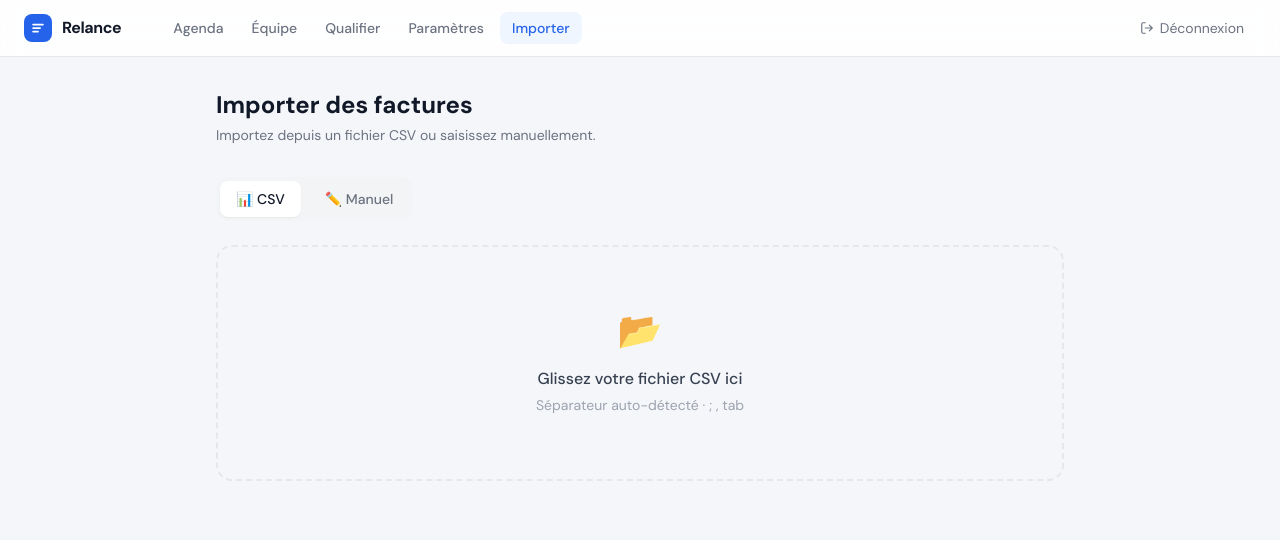
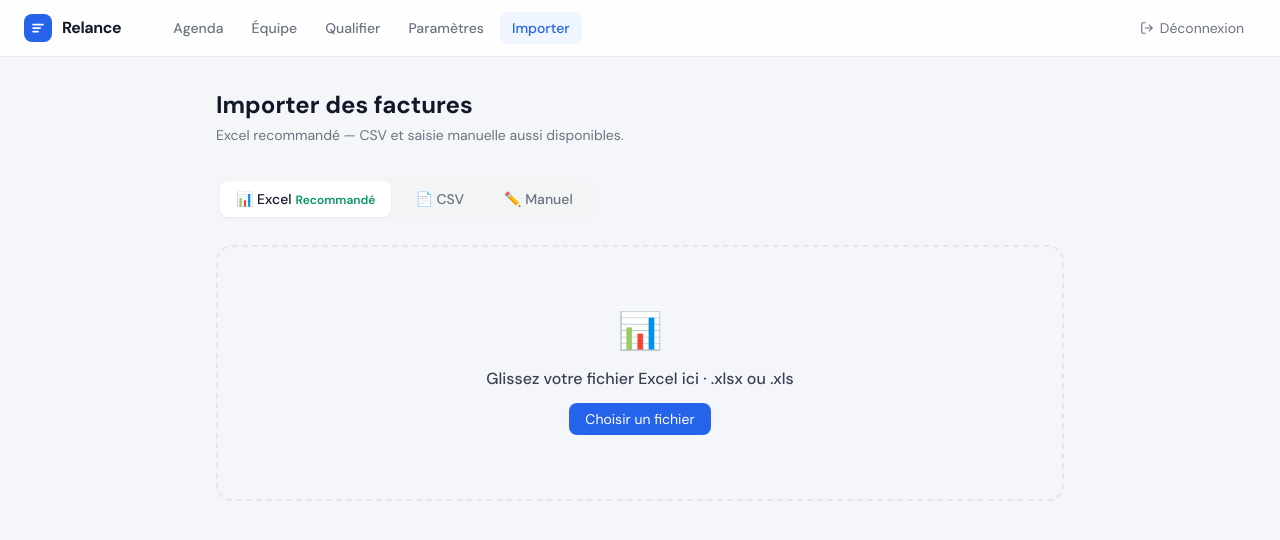
Before and after one commit to alexislecointe28-debug/relance-app, a Next.js app: page /import in a window 1280 px wide. Shown: the top 540 px of the page. Built offline with nearby package versions, Linux system fonts and the light colour scheme.

Commit message:
feat: import Excel .xlsx avec SheetJS + CSV conservé

```diff
--- a/components/import/ImportClient.tsx
+++ b/components/import/ImportClient.tsx
@@ -2,51 +2,86 @@
 
 import { useState, useRef } from 'react'
 import { useRouter } from 'next/navigation'
+import * as XLSX from 'xlsx'
 import { detectSeparator, detectColumns, parseAmount, formatMontant } from '@/lib/utils'
 
-type Mode = 'csv' | 'manual'
+type Mode = 'excel' | 'csv' | 'manual'
 
 interface ParsedFacture {
-  societe: string; numero: string; montant_ttc: number
-  date_facture: string; date_echeance: string; bon_commande: string
+  societe: string
+  numero: string
+  montant_ttc: number
+  date_facture: string
+  date_echeance: string
+  bon_commande: string
   _selected?: boolean
 }
 
 export default function ImportClient() {
-  const [mode, setMode] = useState<Mode>('csv')
+  const [mode, setMode] = useState<Mode>('excel')
   const [step, setStep] = useState<'upload' | 'map' | 'preview' | 'success'>('upload')
   const [parsed, setParsed] = useState<ParsedFacture[]>([])
   const [loading, setLoading] = useState(false)
   const [error, setError] = useState('')
-  const [rawCsv, setRawCsv] = useState<string[][]>([])
+  const [rawData, setRawData] = useState<string[][]>([])
   const [headers, setHeaders] = useState<string[]>([])
   const [mapping, setMapping] = useState<Record<string, number>>({})
   const [importResult, setImportResult] = useState<{ imported: number; skipped: number } | null>(null)
-  const [manual, setManual] = useState<ParsedFacture>({ societe: '', numero: '', montant_ttc: 0, date_facture: '', date_echeance: '', bon_commande: '' })
+  const [manual, setManual] = useState<ParsedFacture>({
+    societe: '', numero: '', montant_ttc: 0,
+    date_facture: '', date_echeance: '', bon_commande: ''
+  })
   const router = useRouter()
 
-  function parseCsvText(text: string) {
-    const sep = detectSeparator(text)
-    const rows = text.split('\n').map(r => r.split(sep).map(c => c.trim().replace(/^"|"$/g, '')))
-    const h = rows[0] || []
-    setHeaders(h)
-    setRawCsv(rows.slice(1).filter(r => r.some(c => c)))
-    setMapping(detectColumns(h))
-    setStep('map')
+  // Parse Excel
+  function handleExcelUpload(e: React.ChangeEvent<HTMLInputElement>) {
+    const file = e.target.files?.[0]
+    if (!file) return
+    setLoading(true)
+    setError('')
+    const reader = new FileReader()
+    reader.onload = (ev) => {
+      try {
+        const data = new Uint8Array(ev.target?.result as ArrayBuffer)
+        const workbook = XLSX.read(data, { type: 'array', cellDates: true })
+        const sheet = workbook.Sheets[workbook.SheetNames[0]]
+        const rows = XLSX.utils.sheet_to_json<string[]>(sheet, { header: 1, raw: false, dateNF: 'dd/mm/yyyy' })
+        const h = (rows[0] as string[]) || []
+        const dataRows = rows.slice(1).filter((r: any) => r.some((c: any) => c)) as string[][]
+        setHeaders(h)
+        setRawData(dataRows)
+        setMapping(detectColumns(h))
+        setStep('map')
+      } catch (err) {
+        setError("Impossible de lire ce fichier Excel. Vérifiez qu'il est au format .xlsx")
+      }
+      setLoading(false)
+    }
+    reader.readAsArrayBuffer(file)
   }
 
+  // Parse CSV
   function handleCsvUpload(e: React.ChangeEvent<HTMLInputElement>) {
     const file = e.target.files?.[0]
     if (!file) return
+    setLoading(true)
     const reader = new FileReader()
     reader.onload = (ev) => {
-      parseCsvText(ev.target?.result as string)
+      const text = ev.target?.result as string
+      const sep = detectSeparator(text)
+      const rows = text.split('\n').map(r => r.split(sep).map(c => c.trim().replace(/^"|"$/g, '')))
+      const h = rows[0] || []
+      setHeaders(h)
+      setRawData(rows.slice(1).filter(r => r.some(c => c)))
+      setMapping(detectColumns(h))
+      setStep('map')
+      setLoading(false)
     }
     reader.readAsText(file, 'UTF-8')
   }
 
   function applyMapping() {
-    const rows: ParsedFacture[] = rawCsv.map(row => ({
+    const rows: ParsedFacture[] = rawData.map(row => ({
       societe: mapping.societe !== undefined ? row[mapping.societe] || '' : '',
       numero: mapping.numero !== undefined ? row[mapping.numero] || '' : '',
       montant_ttc: mapping.montant_ttc !== undefined ? parseAmount(row[mapping.montant_ttc] || '0') : 0,
@@ -93,11 +128,11 @@ export default function ImportClient() {
     <main className="max-w-4xl mx-auto px-4 sm:px-6 py-8">
       <div className="mb-8">
         <h1 className="text-2xl font-bold text-gray-900 mb-1">Importer des factures</h1>
-        <p className="text-gray-500 text-sm">Importez depuis un fichier CSV ou saisissez manuellement.</p>
+        <p className="text-gray-500 text-sm">Excel recommandé — CSV et saisie manuelle aussi disponibles.</p>
       </div>
 
       {step === 'success' ? (
-        <div className="bg-white border border-emerald-200 rounded-2xl p-12 text-center animate-fade-in shadow-sm">
+        <div className="bg-white border border-emerald-200 rounded-2xl p-12 text-center shadow-sm">
           <div className="text-5xl mb-4">✅</div>
           <h2 className="text-xl font-bold text-gray-900 mb-2">Import réussi !</h2>
           {importResult && (
@@ -108,7 +143,8 @@ export default function ImportClient() {
               )}
             </div>
           )}
-          <button onClick={() => router.push('/dashboard')} className="px-6 py-2.5 bg-blue-600 hover:bg-blue-700 text-white rounded-xl text-sm font-medium">
+          <button onClick={() => router.push('/dashboard')}
+            className="px-6 py-2.5 bg-blue-600 hover:bg-blue-700 text-white rounded-xl text-sm font-medium">
             Voir le tableau de bord
           </button>
         </div>
@@ -116,20 +152,41 @@ export default function ImportClient() {
         <>
           {step === 'upload' && (
             <div className="flex gap-2 mb-6 bg-gray-100 rounded-xl p-1 w-fit">
-              {(['csv', 'manual'] as Mode[]).map(m => (
-                <button key={m} onClick={() => setMode(m)}
-                  className={`px-4 py-2 rounded-lg text-sm font-medium transition-all ${mode === m ? 'bg-white text-gray-900 shadow-sm' : 'text-gray-500 hover:text-gray-900'}`}>
-                  {m === 'csv' ? '📊 CSV' : '✏️ Manuel'}
+              {([
+                { id: 'excel', label: '📊 Excel', desc: 'Recommandé' },
+                { id: 'csv', label: '📄 CSV', desc: '' },
+                { id: 'manual', label: '✏️ Manuel', desc: '' },
+              ] as { id: Mode; label: string; desc: string }[]).map(m => (
+                <button key={m.id} onClick={() => setMode(m.id)}
+                  className={`px-4 py-2 rounded-lg text-sm font-medium transition-all relative ${mode === m.id ? 'bg-white text-gray-900 shadow-sm' : 'text-gray-500 hover:text-gray-900'}`}>
+                  {m.label}
+                  {m.desc && <span className="ml-1 text-xs text-emerald-600 font-semibold">{m.desc}</span>}
                 </button>
               ))}
             </div>
           )}
 
-          {step === 'upload' && mode === 'csv' && (
-            <UploadZone loading={loading} onChange={handleCsvUpload} />
+          {error && <p className="text-red-600 text-sm mb-4">{error}</p>}
+
+          {step === 'upload' && mode === 'excel' && (
+            <UploadZone
+              loading={loading}
+              accept=".xlsx,.xls"
+              hint="Glissez votre fichier Excel ici · .xlsx ou .xls"
+              icon="📊"
+              onChange={handleExcelUpload}
+            />
           )}
 
-          {error && <p className="text-red-600 text-sm mt-4">{error}</p>}
+          {step === 'upload' && mode === 'csv' && (
+            <UploadZone
+              loading={loading}
+              accept=".csv,.tsv,.txt"
+              hint="Glissez votre fichier CSV ici · séparateur auto-détecté"
+              icon="📄"
+              onChange={handleCsvUpload}
+            />
+          )}
 
           {step === 'upload' && mode === 'manual' && (
             <div className="bg-white border border-gray-200 rounded-2xl p-6 shadow-sm">
@@ -141,13 +198,17 @@ export default function ImportClient() {
                     <input
                       type={f.key.includes('date') ? 'date' : f.key === 'montant_ttc' ? 'number' : 'text'}
                       value={manual[f.key] as string}
-                      onChange={e => setManual(prev => ({ ...prev, [f.key]: f.key === 'montant_ttc' ? parseFloat(e.target.value) : e.target.value }))}
-                      className="input-base"
+                      onChange={e => setManual(prev => ({
+                        ...prev,
+                        [f.key]: f.key === 'montant_ttc' ? parseFloat(e.target.value) : e.target.value
+                      }))}
+                      className="w-full px-3 py-2 border border-gray-200 rounded-xl text-sm focus:outline-none focus:ring-2 focus:ring-blue-500"
                     />
                   </div>
                 ))}
               </div>
-              <button onClick={() => { setParsed([{ ...manual, _selected: true }]); setStep('preview') }}
+              <button
+                onClick={() => { setParsed([{ ...manual, _selected: true }]); setStep('preview') }}
                 className="mt-6 px-6 py-2.5 bg-blue-600 hover:bg-blue-700 text-white rounded-xl text-sm font-medium">
                 Continuer
               </button>
@@ -155,7 +216,7 @@ export default function ImportClient() {
           )}
 
           {step === 'map' && (
-            <div className="bg-white border border-gray-200 rounded-2xl p-6 space-y-5 shadow-sm animate-slide-up">
+            <div className="bg-white border border-gray-200 rounded-2xl p-6 space-y-5 shadow-sm">
               <h2 className="font-semibold text-gray-900">Correspondance des colonnes</h2>
               <div className="grid sm:grid-cols-2 gap-4">
                 {FIELDS.map(f => (
@@ -163,8 +224,11 @@ export default function ImportClient() {
                     <label className="block text-xs text-gray-500 mb-1.5 uppercase tracking-wider font-medium">{f.label}</label>
                     <select
                       value={mapping[f.key] !== undefined ? mapping[f.key] : ''}
-                      onChange={e => setMapping(prev => ({ ...prev, [f.key]: e.target.value !== '' ? parseInt(e.target.value) : undefined as any }))}
-                      className="input-base"
+                      onChange={e => setMapping(prev => ({
+                        ...prev,
+                        [f.key]: e.target.value !== '' ? parseInt(e.target.value) : undefined as any
+                      }))}
+                      className="w-full px-3 py-2 border border-gray-200 rounded-xl text-sm focus:outline-none focus:ring-2 focus:ring-blue-500 bg-white"
                     >
                       <option value="">— Ignorer —</option>
                       {headers.map((h, i) => <option key={i} value={i}>{h}</option>)}
@@ -176,34 +240,48 @@ export default function ImportClient() {
                 <table className="w-full text-xs">
                   <thead>
                     <tr className="border-b border-gray-100 bg-gray-50">
-                      {headers.map((h, i) => <th key={i} className="px-3 py-2 text-left text-gray-500 font-medium">{h}</th>)}
+                      {headers.map((h, i) => (
+                        <th key={i} className="px-3 py-2 text-left text-gray-500 font-medium">{h}</th>
+                      ))}
                     </tr>
                   </thead>
                   <tbody>
-                    {rawCsv.slice(0, 3).map((row, i) => (
+                    {rawData.slice(0, 3).map((row, i) => (
                       <tr key={i} className="border-b border-gray-50">
-                        {row.map((cell, j) => <td key={j} className="px-3 py-2 text-gray-700">{cell}</td>)}
+                        {row.map((cell, j) => (
+                          <td key={j} className="px-3 py-2 text-gray-700">{cell}</td>
+                        ))}
                       </tr>
                     ))}
                   </tbody>
                 </table>
               </div>
               <div className="flex gap-3">
-                <button onClick={() => setStep('upload')} className="px-4 py-2.5 rounded-xl border border-gray-200 text-sm text-gray-700 hover:bg-gray-50">← Retour</button>
-                <button onClick={applyMapping} className="px-6 py-2.5 bg-blue-600 hover:bg-blue-700 text-white rounded-xl text-sm font-medium">
-                  Prévisualiser ({rawCsv.length} lignes)
+                <button onClick={() => setStep('upload')}
+                  className="px-4 py-2.5 rounded-xl border border-gray-200 text-sm text-gray-700 hover:bg-gray-50">
+                  ← Retour
+                </button>
+                <button onClick={applyMapping}
+                  className="px-6 py-2.5 bg-blue-600 hover:bg-blue-700 text-white rounded-xl text-sm font-medium">
+                  Prévisualiser ({rawData.length} lignes)
                 </button>
               </div>
             </div>
           )}
 
           {step === 'preview' && (
-            <div className="space-y-4 animate-slide-up">
+            <div className="space-y-4">
               <div className="flex items-center justify-between">
-                <h2 className="font-semibold text-gray-900">{parsed.filter(f => f._selected).length} facture(s) à importer</h2>
+                <h2 className="font-semibold text-gray-900">
+                  {parsed.filter(f => f._selected).length} facture(s) à importer
+                </h2>
                 <div className="flex gap-3">
-                  <button onClick={() => setStep(mode === 'csv' ? 'map' : 'upload')} className="px-4 py-2 rounded-xl border border-gray-200 text-sm text-gray-700 hover:bg-gray-50">← Retour</button>
-                  <button onClick={handleImport} disabled={loading || !parsed.some(f => f._selected)}
+                  <button onClick={() => setStep(mode === 'manual' ? 'upload' : 'map')}
+                    className="px-4 py-2 rounded-xl border border-gray-200 text-sm text-gray-700 hover:bg-gray-50">
+                    ← Retour
+                  </button>
+                  <button onClick={handleImport}
+                    disabled={loading || !parsed.some(f => f._selected)}
                     className="px-6 py-2 bg-blue-600 hover:bg-blue-700 text-white rounded-xl text-sm font-medium disabled:opacity-50">
                     {loading ? 'Import en cours…' : 'Importer'}
                   </button>
@@ -215,7 +293,8 @@ export default function ImportClient() {
                   <thead>
                     <tr className="border-b border-gray-100 bg-gray-50">
                       <th className="px-4 py-3 text-left w-8">
-                        <input type="checkbox" checked={parsed.every(f => f._selected)}
+                        <input type="checkbox"
+                          checked={parsed.every(f => f._selected)}
                           onChange={e => setParsed(prev => prev.map(f => ({ ...f, _selected: e.target.checked })))}
                           className="accent-blue-600" />
                       </th>
@@ -223,7 +302,7 @@ export default function ImportClient() {
                       <th className="px-4 py-3 text-left text-xs text-gray-500 uppercase tracking-wider font-medium">N° Facture</th>
                       <th className="px-4 py-3 text-left text-xs text-gray-500 uppercase tracking-wider font-medium">Montant TTC</th>
                       <th className="px-4 py-3 text-left text-xs text-gray-500 uppercase tracking-wider font-medium">Échéance</th>
-                      <th className="px-4 py-3 w-8"/>
+                      <th className="px-4 py-3 w-8" />
                     </tr>
                   </thead>
                   <tbody className="divide-y divide-gray-100">
@@ -234,12 +313,15 @@ export default function ImportClient() {
                             onChange={e => setParsed(prev => prev.map((r, j) => j === i ? { ...r, _selected: e.target.checked } : r))}
                             className="accent-blue-600" />
                         </td>
-                        <td className="px-4 py-3 font-medium text-gray-900">{row.societe || <span className="text-red-500">⚠ manquant</span>}</td>
+                        <td className="px-4 py-3 font-medium text-gray-900">
+                          {row.societe || <span className="text-red-500">⚠ manquant</span>}
+                        </td>
                         <td className="px-4 py-3 text-gray-500">{row.numero}</td>
                         <td className="px-4 py-3 font-mono text-gray-900">{formatMontant(row.montant_ttc)}</td>
                         <td className="px-4 py-3 text-gray-500">{row.date_echeance}</td>
                         <td className="px-4 py-3">
-                          <button onClick={() => setParsed(prev => prev.filter((_, j) => j !== i))} className="text-xs text-red-400 hover:text-red-600">✕</button>
+                          <button onClick={() => setParsed(prev => prev.filter((_, j) => j !== i))}
+                            className="text-xs text-red-400 hover:text-red-600">✕</button>
                         </td>
                       </tr>
                     ))}
@@ -254,9 +336,18 @@ export default function ImportClient() {
   )
 }
 
-function UploadZone({ onChange, loading }: { onChange: (e: React.ChangeEvent<HTMLInputElement>) => void; loading?: boolean }) {
+function UploadZone({
+  onChange, loading, accept, hint, icon
+}: {
+  onChange: (e: React.ChangeEvent<HTMLInputElement>) => void
+  loading?: boolean
+  accept: string
+  hint: string
+  icon: string
+}) {
   const inputRef = useRef<HTMLInputElement>(null)
   const [dragOver, setDragOver] = useState(false)
+
   return (
     <div
       onClick={() => inputRef.current?.click()}
@@ -273,12 +364,18 @@ function UploadZone({ onChange, loading }: { onChange: (e: React.ChangeEvent<HTM
           onChange({ target: inputRef.current } as any)
         }
       }}
-      className={`border-2 border-dashed rounded-2xl p-16 text-center cursor-pointer transition-all ${dragOver ? 'border-blue-400 bg-blue-50' : 'border-gray-200 hover:border-blue-300 hover:bg-blue-50/50'}`}
+      className={`border-2 border-dashed rounded-2xl p-16 text-center cursor-pointer transition-all ${
+        dragOver ? 'border-blue-400 bg-blue-50' : 'border-gray-200 hover:border-blue-300 hover:bg-blue-50/50'
+      }`}
     >
-      <input ref={inputRef} type="file" accept=".csv,.tsv,.txt" className="hidden" onChange={onChange} />
-      <div className="text-4xl mb-4">{loading ? '⏳' : '📂'}</div>
-      <div className="font-medium text-gray-700">{loading ? 'Analyse en cours…' : 'Glissez votre fichier CSV ici'}</div>
-      <div className="text-sm text-gray-400 mt-1">Séparateur auto-détecté · ; , tab</div>
+      <input ref={inputRef} type="file" accept={accept} className="hidden" onChange={onChange} />
+      <div className="text-4xl mb-4">{loading ? '⏳' : icon}</div>
+      <div className="font-medium text-gray-700">{loading ? 'Lecture du fichier…' : hint}</div>
+      {!loading && (
+        <div className="mt-3 inline-block px-4 py-1.5 bg-blue-600 text-white text-sm rounded-lg">
+          Choisir un fichier
+        </div>
+      )}
     </div>
   )
 }
```
